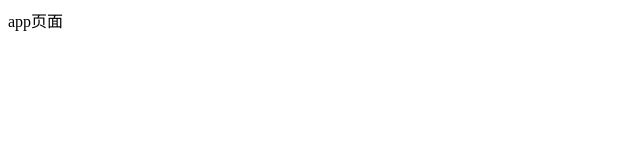
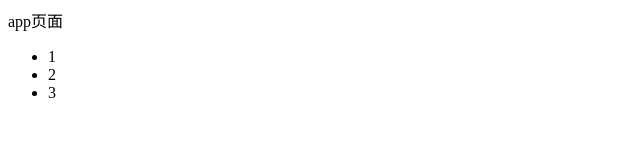
Before and after one commit to Xujie990604/VueCoderWhy, a Vue app: page /test in a window 1280 px wide. Shown: the top 160 px of the page, without its empty margins (0-640 px from the left). Built offline with nearby package versions, Linux system fonts and the light colour scheme.

Commit message:
2022-07-11

```diff
--- a/src/views/TestView.vue
+++ b/src/views/TestView.vue
@@ -1,16 +1,17 @@
 <!--
  * @Author: x09898 coder_xujie@163.com
  * @Date: 2022-06-16 17:27:06
- * @LastEditors: xujie 1607526161@qq.com
- * @LastEditTime: 2022-07-07 21:07:59
- * @FilePath: \supermarket\src\views\TestView.vue
- * @Description:
- *
- * Copyright (c) 2022 by x09898 coder_xujie@163.com, All Rights Reserved.
+ * @LastEditors: x09898 coder_xujie@163.com
+ * @LastEditTime: 2022-07-08 10:26:11
+ * @FilePath: \VueCoderWhy\src\views\TestView.vue
+ * @Description: 专门用来测试的页面
 -->
+
 <template>
   <div class="test-view">
-    <div :id="name"></div>
+    <ul>
+      <li v-for="(item,index) of arr" :key="index">{{ item }}</li>
+    </ul>
   </div>
 </template>
 <script>
@@ -19,7 +20,8 @@ export default {
   data() {
     return {
       name: 'app',
-      isTrue: true
+      isTrue: true,
+      arr: ['1', '2', '3']
     }
   },
   beforeCreate() {
@@ -27,16 +29,7 @@ export default {
   created() {
     window.data = this
   },
-  methods: {
-    /**
-     * @description:
-     * @param {*} a
-     * @param {*} b
-     * @return {*}
-     */
-    add(a, b) {
-      return a + b;
-    }
+  computed: {
   }
 }
 </script>
```
Also changed, not shown: public/index.html (+8 -0 lines), src/App.vue (+6 -4 lines).
